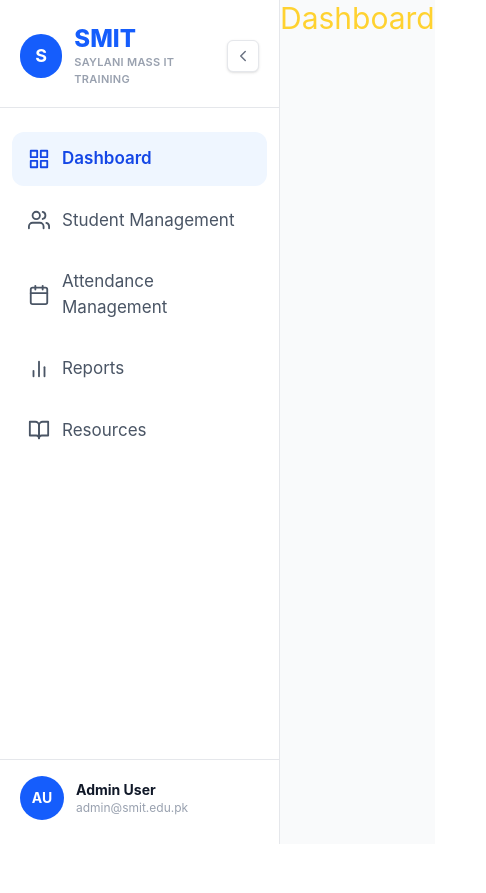
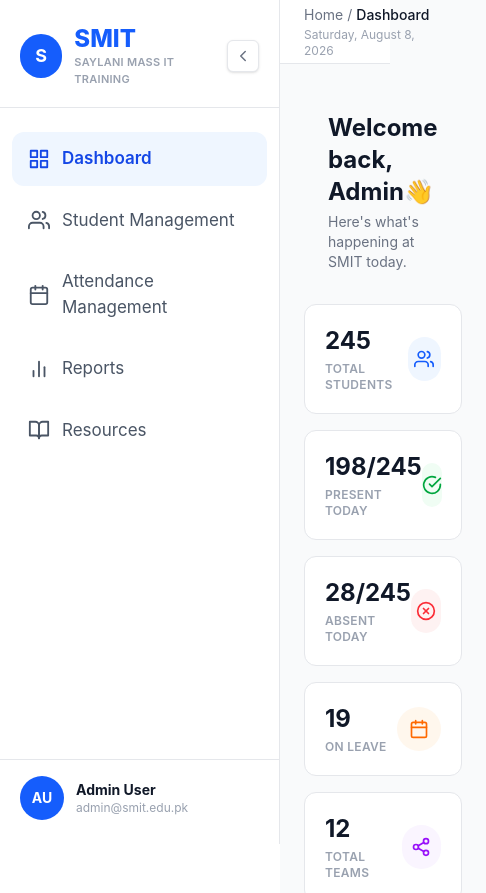
Before and after one commit to shaheerali838/BootCamp-LMS, a React app in the folder Frontend/: page /dashboard in a window 390 px wide. Shown: the top 893 px of the page, 486 px wide, since content can reach past the window. Before the commit the page ends 844 px from the top, so only its background shows below. Built offline with nearby package versions, Linux system fonts and the light colour scheme; the HTML template or start-up script is replaced by a standard one.

Commit message:
feat: add Navbar, Breadcrumb, and responsive Sidebar context

```diff
--- a/Frontend/src/App.jsx
+++ b/Frontend/src/App.jsx
@@ -1,15 +1,34 @@
+
 import "./App.css";
 import Sidebar from "./components/Layouts/Sidebar";
+import Navbar from "./components/Layouts/Navbar";
 import AppRoutes from "./pages/routes/AppRoutes";
+import { SidebarProvider, useSidebar } from "./context/SidebarContext";
+
+function AppLayout() {
+  const { isOpen } = useSidebar();
+
+  return (
+    <>
+      <Navbar />
+      <div className="flex">
+        <Sidebar />
+        <div
+          className={`flex-1 min-h-screen bg-gray-50 pt-16 transition-all duration-300
+            ${isOpen ? "ml-[280px]" : "ml-[90px]"}`}
+        >
+          <AppRoutes />
+        </div>
+      </div>
+    </>
+  );
+}
 
 function App() {
   return (
-    <div className="flex">
-      <Sidebar />
-      <div className="flex-1 min-h-screen bg-gray-50">
-        <AppRoutes />
-      </div>
-    </div>
+    <SidebarProvider>
+      <AppLayout />
+    </SidebarProvider>
   );
 }
 
--- a/Frontend/src/components/Layouts/Navbar.jsx
+++ b/Frontend/src/components/Layouts/Navbar.jsx
@@ -1,11 +1,22 @@
-import React from 'react'
+
+import React from "react";
+import Breadcrumb from "../common/Breadcrumb";
+import { useSidebar } from "../../context/SidebarContext";
 
 function Navbar() {
+  const { isOpen } = useSidebar();
+
   return (
-    <div>
-
+    <div
+      className={`
+        h-16 flex items-center px-6 border-b border-gray-200 bg-white
+        fixed top-0 right-0 z-20 transition-all duration-300
+        ${isOpen ? "left-[280px]" : "left-[90px]"}
+      `}
+    >
+      <Breadcrumb />
     </div>
-  )
+  );
 }
 
-export default Navbar
+export default Navbar;
--- a/Frontend/src/components/Layouts/Sidebar.jsx
+++ b/Frontend/src/components/Layouts/Sidebar.jsx
@@ -1,4 +1,5 @@
-import React, { useState, useEffect } from "react";
+
+import React, { useEffect } from "react";
 import { Link, useLocation } from "react-router-dom";
 import {
   FiGrid,
@@ -9,24 +10,21 @@ import {
   FiChevronLeft,
   FiChevronRight,
 } from "react-icons/fi";
+import { useSidebar } from "../../context/SidebarContext";
 
 const Sidebar = () => {
   const { pathname } = useLocation();
-  const [isOpen, setIsOpen] = useState(true);
+  const { isOpen, setIsOpen } = useSidebar();
 
-  const handleToggle = () => {
-    setIsOpen(!isOpen);
-  };
+  const handleToggle = () => setIsOpen(!isOpen);
 
   useEffect(() => {
     const handleResize = () => {
-      if (window.innerWidth >= 768) {
-        setIsOpen(true);
-      }
+      if (window.innerWidth >= 768) setIsOpen(true);
     };
     window.addEventListener("resize", handleResize);
     return () => window.removeEventListener("resize", handleResize);
-  }, []);
+  }, [setIsOpen]);
 
   const menuItems = [
     { name: "Dashboard", icon: <FiGrid size={22} />, path: "/dashboard" },
@@ -37,10 +35,9 @@ const Sidebar = () => {
   ];
 
   return (
-    <>
     <div
       className={`
-          fixed top-0 left-0 h-screen bg-white border-r border-gray-200 z-50
+        fixed top-0 left-0 h-screen bg-white border-r border-gray-200 z-30
         flex flex-col py-6 justify-between transition-all duration-300
         ${isOpen ? "w-[280px]" : "w-[90px]"}
       `}
@@ -64,7 +61,6 @@ const Sidebar = () => {
             )}
           </div>
 
-            {/* Toggle */}
           <button
             onClick={handleToggle}
             className="bg-white text-gray-500 p-1.5 rounded-md shadow border border-gray-200 flex items-center justify-center"
@@ -109,10 +105,6 @@ const Sidebar = () => {
         )}
       </div>
     </div>
-
-
-      <div className={`${isOpen ? "ml-[280px]" : "ml-[90px]"} transition-all duration-300`}></div>
-    </>
   );
 };
 
--- a/Frontend/src/components/common/Breadcrumb.jsx
+++ b/Frontend/src/components/common/Breadcrumb.jsx
@@ -1,11 +1,41 @@
-import React from 'react'
+
+import React from "react";
+import { useLocation } from "react-router-dom";
 
 function Breadcrumb() {
+  const location = useLocation();
+
+  const pageNames = {
+    "/": "Dashboard",
+    "/dashboard": "Dashboard",
+    "/students": "Student Management",
+    "/teams": "Team Management",
+    "/attendance": "Attendance Management",
+    "/projects": "Project Management",
+    "/announcements": "Announcements",
+    "/reports": "Reports & Analytics",
+    "/resources": "Resource Library",
+  };
+
+  const currentPage = pageNames[location.pathname] || "Dashboard";
+
+  const today = new Date().toLocaleDateString("en-US", {
+    weekday: "long",
+    year: "numeric",
+    month: "long",
+    day: "numeric",
+  });
+
   return (
     <div>
-
+      <div className="text-sm text-gray-500">
+        <span>Home</span>
+        <span className="mx-1">/</span>
+        <span className="text-gray-900 font-medium">{currentPage}</span>
+      </div>
+      <p className="text-xs text-gray-400 mt-0.5">{today}</p>
     </div>
-  )
+  );
 }
 
-export default Breadcrumb
+export default Breadcrumb;
--- a/Frontend/src/pages/Dashboard.jsx
+++ b/Frontend/src/pages/Dashboard.jsx
@@ -1,12 +1,13 @@
-import React from 'react'
+import WelcomeHeader from "../components/Dashborad/WelcomeHeader";
+import StatsGrid from "../components/Dashborad/StatsGrid";
 
 function Dashboard() {
   return (
-    <div>
-      <h1 className='text-3xl text-amber-300'>Dashboard</h1>
-
+    <div className="p-6">
+      <WelcomeHeader />
+      <StatsGrid />
     </div>
-  )
+  );
 }
 
-export default Dashboard
+export default Dashboard;
```
Lines whose indentation alone changed are shown as unchanged.
